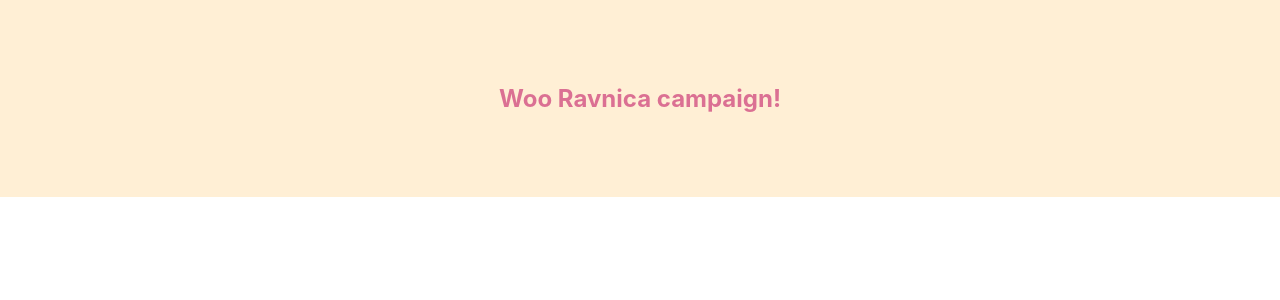
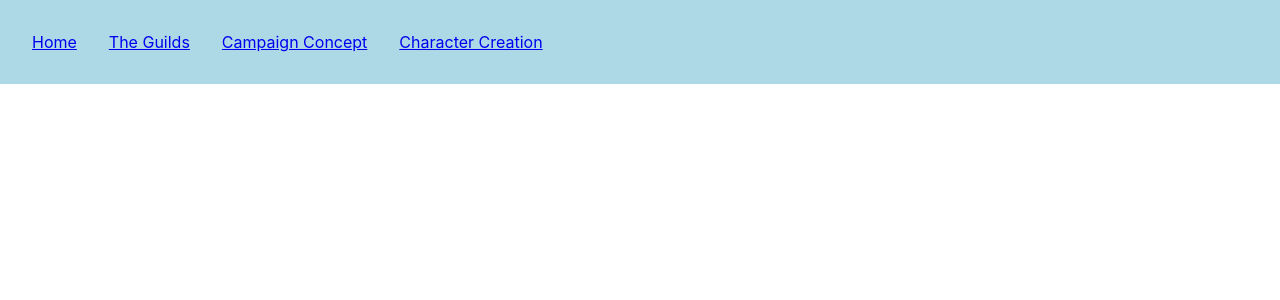
Before and after one commit to sanchadr002/Ravnica-Campaign-Info, a React (Create React App) app: page / in a window 1280 px wide. Shown: the top 300 px of the page. Built offline with nearby package versions, Linux system fonts and the light colour scheme.

Commit message:
add navbar to application

```diff
--- a/src/App.js
+++ b/src/App.js
@@ -1,11 +1,14 @@
+import React, { Fragment } from 'react'
+import { Route, Routes } from 'react-router-dom'
 import Home from './components/Home'
+import Navbar from './components/navigation/Navbar';
 import './App.css';
 
 function App() {
   return (
-    <>
-      <Home />
-    </>
+    <Fragment>
+      <Navbar />
+    </Fragment>
   );
 }
 
--- a/src/components/navigation/Navbar.js
+++ b/src/components/navigation/Navbar.js
@@ -0,0 +1,37 @@
+// Import dependencies
+import React from 'react'
+import { Link } from "react-router-dom"
+import styled from 'styled-components'
+
+const Wrapper = styled.section({
+    padding: '1em',
+    background: 'lightblue',
+    display: 'flex'
+})
+
+const NavItem = styled.span({
+    padding: '1em',
+
+})
+
+const Navbar = () => {
+
+    return (
+        <Wrapper>
+            <NavItem>
+                <Link to="/">Home</Link>
+            </NavItem>
+            <NavItem>
+                <Link to="/guilds">The Guilds</Link>
+            </NavItem>
+            <NavItem>
+                <Link to="/campaign">Campaign Concept</Link>
+            </NavItem>
+            <NavItem>
+                <Link to="/character">Character Creation</Link>
+            </NavItem>
+        </Wrapper>
+    )
+}
+
+export default Navbar
--- a/src/index.js
+++ b/src/index.js
@@ -3,12 +3,13 @@
 import './index.css';
 import App from './App';
 import reportWebVitals from './reportWebVitals';
+import { BrowserRouter } from 'react-router-dom'
 
 const root = ReactDOM.createRoot(document.getElementById('root'));
 root.render(
-  <React.StrictMode>
+  <BrowserRouter>
     <App />
-  </React.StrictMode>
+  </BrowserRouter>
 );
 
 // If you want to start measuring performance in your app, pass a function
```
